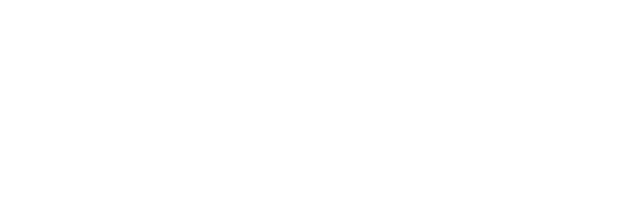
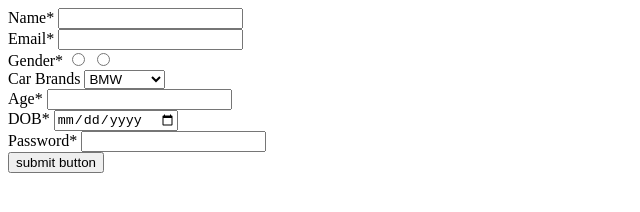
Before and after one commit to acciojob/signup-form-car-Kyamu, a website: page main.html in a window 1280 px wide. Shown: the whole page, without its empty margins (0-640 px from the left). Drawn offline with Linux system fonts and the light colour scheme.

Commit message:
created a submission

```diff
--- a/main.html
+++ b/main.html
@@ -7,6 +7,43 @@
 </head>
 
 <body>
+	<form method="post">
+		<div>
+			<label for="name">Name*</label>
+		    <input type="text" id="name" required>
+		</div>
+		<div>
+			<label for="email">Email*</label>
+		    <input type="email" id="email" required>
+		</div>
+		<div>
+			<label>Gender*</label>
+			<input type="radio" value="male" name="gender" required>
+			<input type="radio" name="gender" required>
+		</div>
+		<div>
+			<label for="cars">Car Brands</label>
+			<select id="cars">
+				<option>BMW</option>
+				<option>Audi</option>
+				<option>Mercedez</option>
+			</select>
+		</div>
+		<div>
+			<label for="carage">Age*</label>
+			<input type="number" id="carage" required>
+		</div>
+		<div>
+			<label for="dop">DOB*</label>
+			<input type="date" id="dop" required
+		</div>
+		<div>
+			<label for="password">Password*</label>
+			<input type="password" id="password" required>
+		</div>
+		<div>
+			<button type="submit">submit button</button>
+		</div>
 	<!-- the entire body must be written by student -->
     <script type="text/javascript" src="./script.js">
 </script>
```
